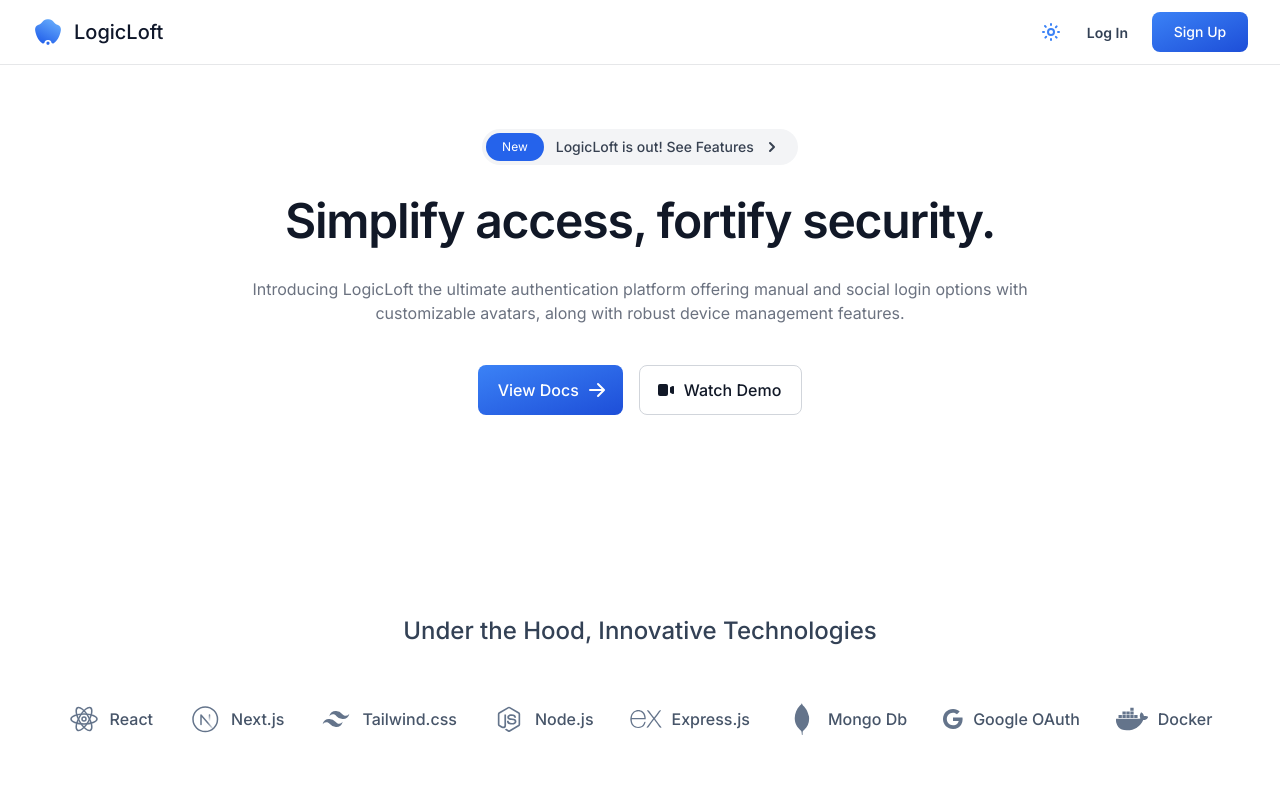
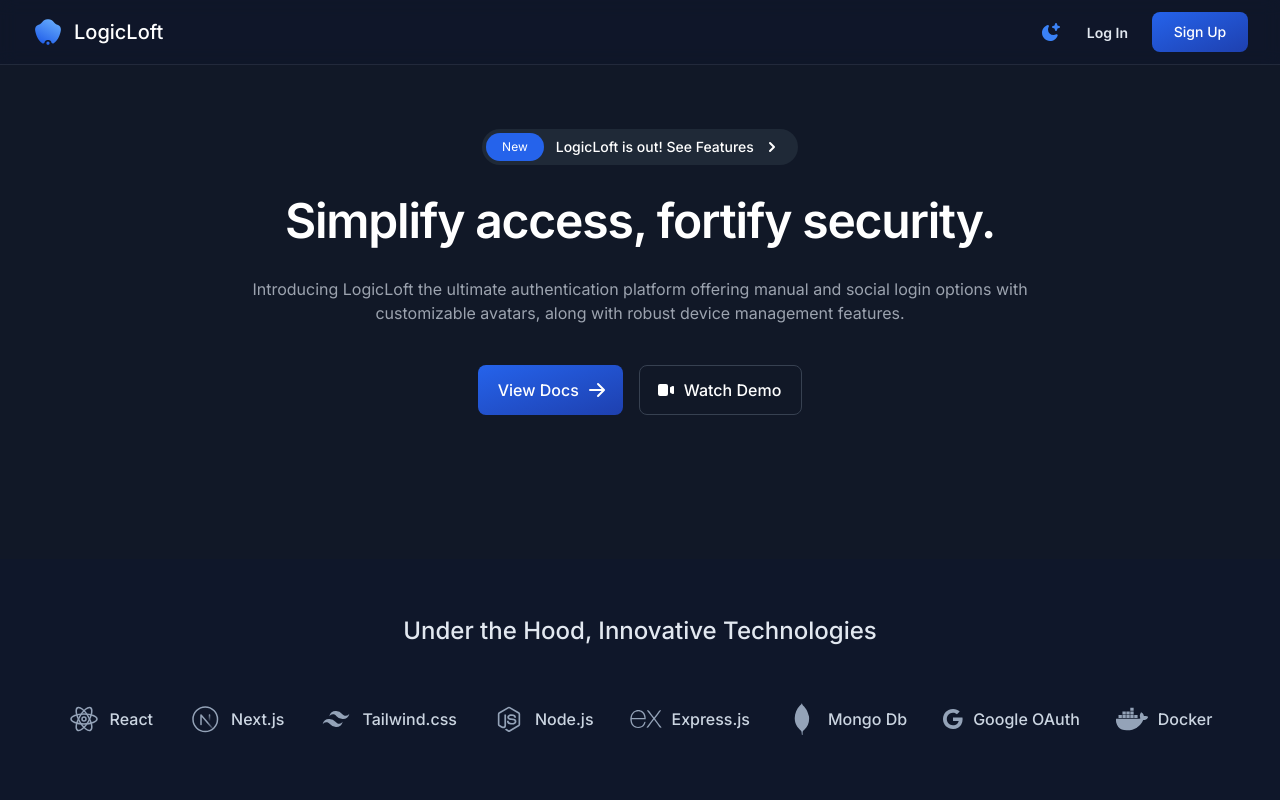
Before and after one commit to Debashish-22/LogicLoft, a Next.js app in the folder client/: page / in a window 1280 px wide. Shown: the top 800 px of the page. Built offline with nearby package versions, Linux system fonts and the light colour scheme; no server answers.

Commit message:
Theme default  updated

```diff
--- a/client/src/components/UI/navigation/ThemeSwitch.tsx
+++ b/client/src/components/UI/navigation/ThemeSwitch.tsx
@@ -12,7 +12,14 @@ const ThemeSwitch = () => {
 
     const theme = localStorage.getItem("theme");
 
-    if(theme === "dark")setIsDarkMode(true);
+    // if(theme === "dark")setIsDarkMode(true);
+
+    if (theme === null) {
+      setIsDarkMode(true);
+      localStorage.setItem("theme", "dark");
+    } else {
+      setIsDarkMode(theme === "dark");
+    }
 
     const buttonElement = switchRef.current;
 
```
